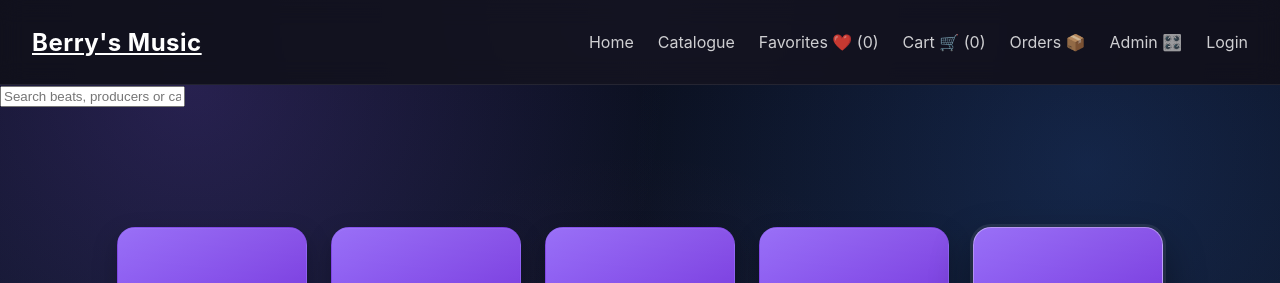
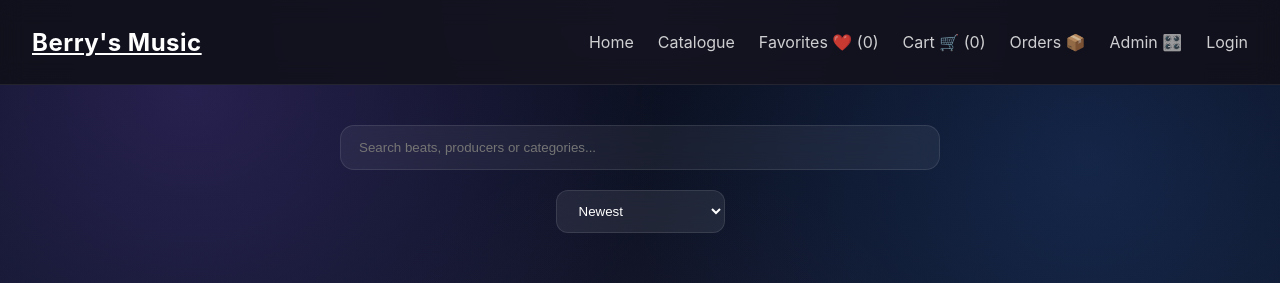
Before and after one commit to LeonBerry07/Berry-s-front, a React (Create React App) app: page /catalogue in a window 1280 px wide. Shown: the top 283 px of the page. Built offline with nearby package versions, Linux system fonts and the light colour scheme; no server answers.

Commit message:
catalogue-updated

```diff
--- a/src/components/Catalogue/Catalogue.css
+++ b/src/components/Catalogue/Catalogue.css
@@ -388,3 +388,99 @@
     font-size: 3rem;
   }
 }
+
+/* SEARCH */
+
+.catalog-search {
+  display: flex;
+  justify-content: center;
+  margin-top: 40px;
+}
+
+.catalog-search input {
+  width: min(600px, 90%);
+  padding: 14px 18px;
+
+  border-radius: 14px;
+  border: 1px solid
+    rgba(255, 255, 255, 0.1);
+
+  background: rgba(
+    255,
+    255,
+    255,
+    0.06
+  );
+
+  color: white;
+
+  backdrop-filter: blur(12px);
+}
+
+.catalog-search input:focus {
+  outline: none;
+
+  border-color:
+    rgba(
+      139,
+      92,
+      246,
+      0.6
+    );
+
+  box-shadow:
+    0 0 20px
+    rgba(
+      139,
+      92,
+      246,
+      0.2
+    );
+}
+
+/* SORT */
+
+.catalog-sort {
+  display: flex;
+  justify-content: center;
+  margin-top: 20px;
+}
+
+.catalog-sort select {
+  background: rgba(
+    255,
+    255,
+    255,
+    0.08
+  );
+
+  color: white;
+
+  border: 1px solid
+    rgba(
+      255,
+      255,
+      255,
+      0.1
+    );
+
+  padding: 12px 18px;
+
+  border-radius: 12px;
+
+  backdrop-filter: blur(10px);
+
+  cursor: pointer;
+}
+
+.catalog-sort select:focus {
+  outline: none;
+
+  border-color:
+    rgba(
+      139,
+      92,
+      246,
+      0.6
+    );
+}
--- a/src/components/Catalogue/Catalogue.jsx
+++ b/src/components/Catalogue/Catalogue.jsx
@@ -17,6 +17,9 @@ export default function Catalogue() {
 
   const [search, setSearch] =
     useState("");
+
+  const [sortBy, setSortBy] =
+    useState("newest");
 
   const [loading, setLoading] =
     useState(true);
@@ -70,11 +73,12 @@ export default function Catalogue() {
   }, [selectedCategory]);
 
   // =========================
-  // SEARCH FILTER
+  // SEARCH + SORT
   // =========================
 
   const filteredBeats =
-    beats.filter((beat) => {
+    beats
+      .filter((beat) => {
         const term =
           search.toLowerCase();
 
@@ -89,6 +93,37 @@ export default function Catalogue() {
             ?.toLowerCase()
             .includes(term)
         );
+      })
+      .sort((a, b) => {
+        switch (sortBy) {
+          case "price-low":
+            return (
+              Number(a.price) -
+              Number(b.price)
+            );
+
+          case "price-high":
+            return (
+              Number(b.price) -
+              Number(a.price)
+            );
+
+          case "az":
+            return a.title.localeCompare(
+              b.title
+            );
+
+          case "za":
+            return b.title.localeCompare(
+              a.title
+            );
+
+          default:
+            return (
+              Number(b.id) -
+              Number(a.id)
+            );
+        }
       });
 
   return (
@@ -108,6 +143,41 @@ export default function Catalogue() {
             )
           }
         />
+      </div>
+
+      {/* ========================= */}
+      {/* SORT */}
+      {/* ========================= */}
+
+      <div className="catalog-sort">
+        <select
+          value={sortBy}
+          onChange={(e) =>
+            setSortBy(
+              e.target.value
+            )
+          }
+        >
+          <option value="newest">
+            Newest
+          </option>
+
+          <option value="price-low">
+            Price: Low → High
+          </option>
+
+          <option value="price-high">
+            Price: High → Low
+          </option>
+
+          <option value="az">
+            A → Z
+          </option>
+
+          <option value="za">
+            Z → A
+          </option>
+        </select>
       </div>
 
       {/* ========================= */}
```
Lines whose indentation alone changed are shown as unchanged.
